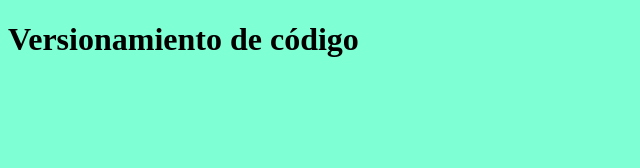
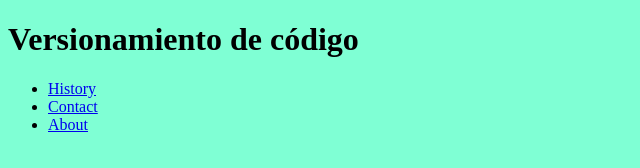
Before and after one commit to WhitneySt/ejemplo-versionamiento, a plain HTML site: page index.html in a window 1280 px wide. Shown: the whole page, without its empty margins (0-640 px from the left). Drawn offline with Linux system fonts and the light colour scheme.

Commit message:
Navegador

```diff
--- a/index.html
+++ b/index.html
@@ -9,6 +9,13 @@
 <body>
     <header>
         <h1>Versionamiento de código</h1>
+        <nav>
+            <ul>
+                <li><a href="./pages/history.html">History</a></li>
+                <li><a href="./pages/contact.html">Contact</a></li>
+                <li><a href="./pages/about.html">About</a></li>
+            </ul>
+        </nav>
     </header>
     <main></main>
     <footer></footer>
```
